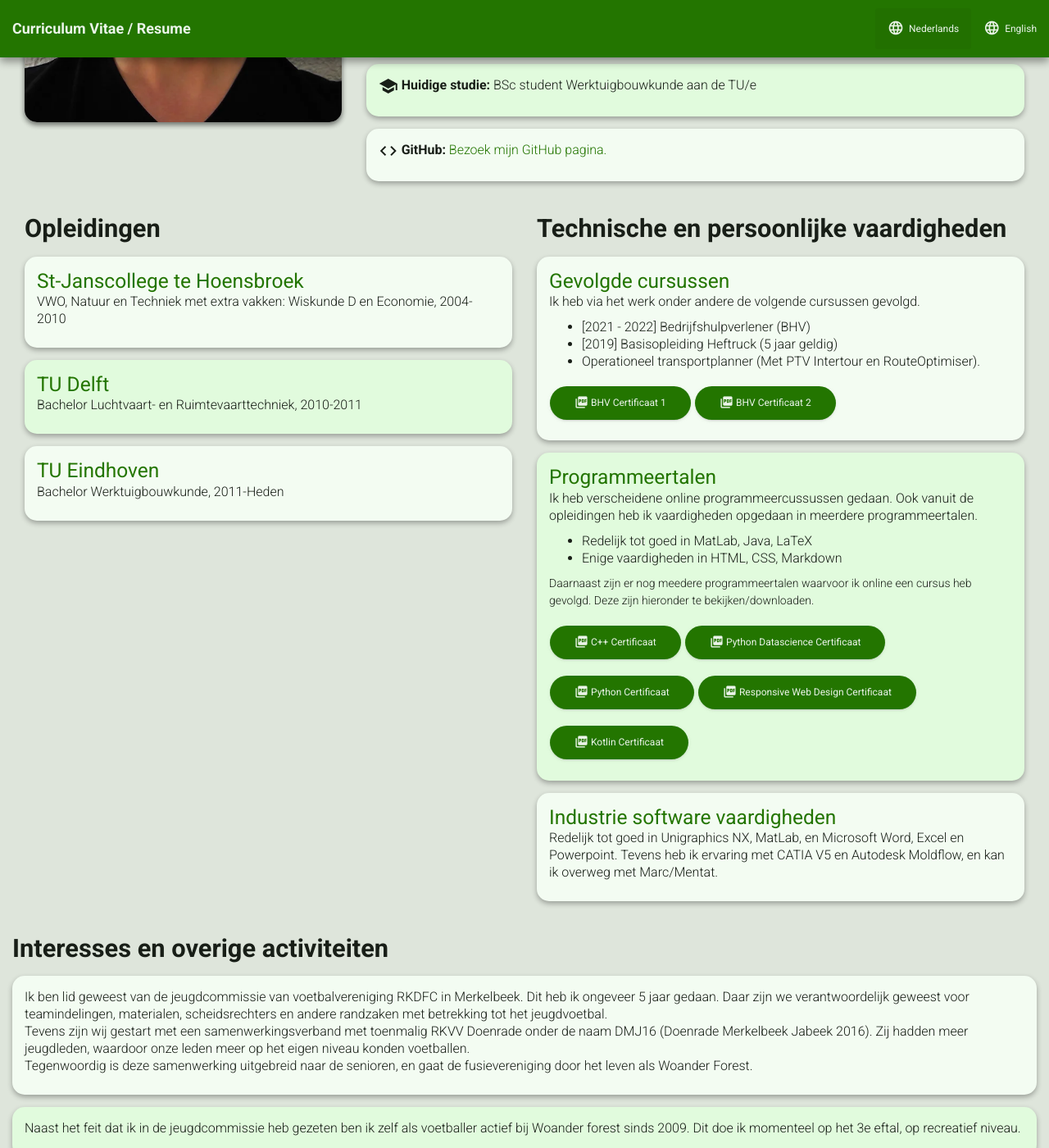
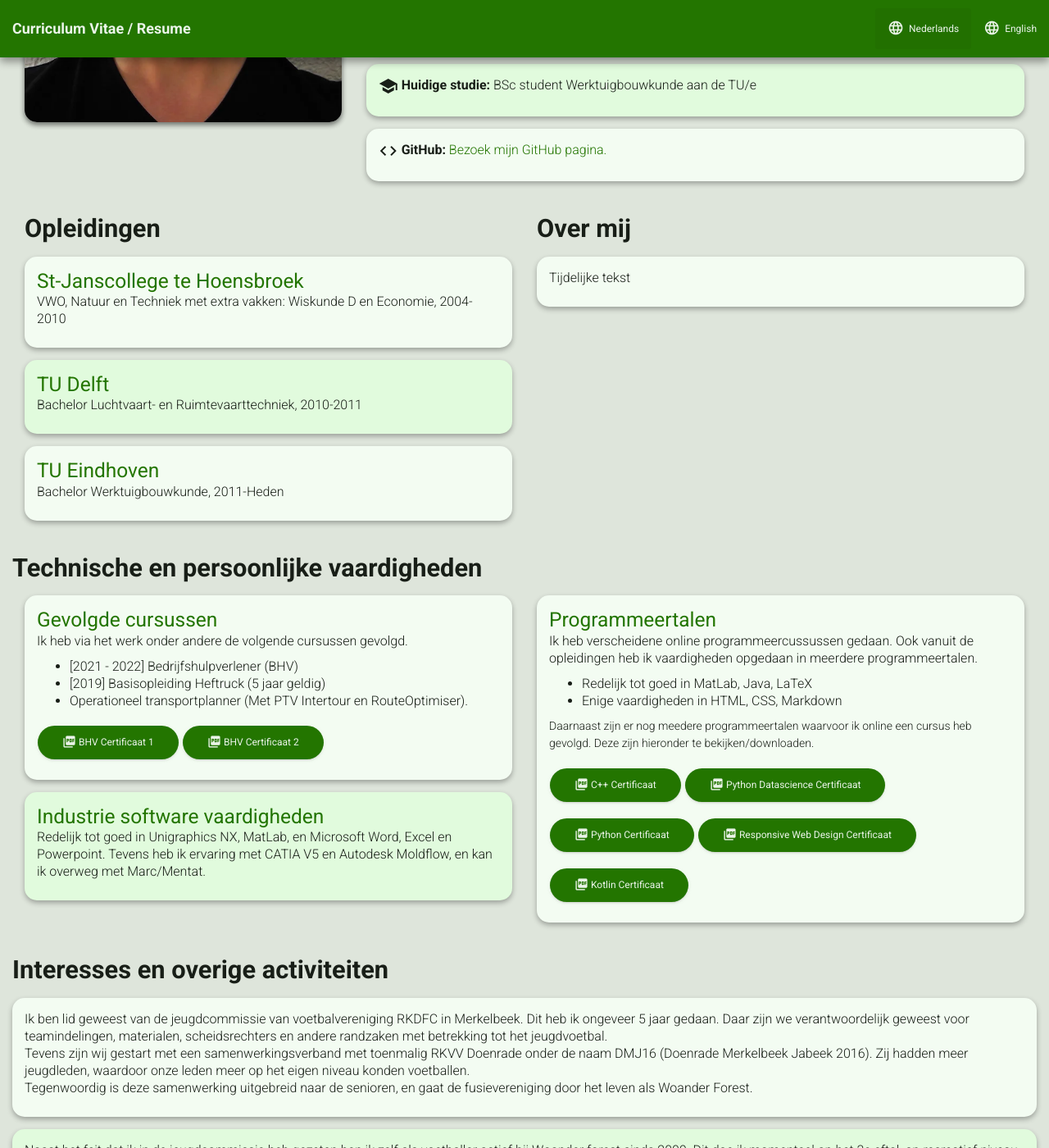
Before and after one commit to RoelD/CV, a Jekyll site: the page built from index.html, in a window 1280 px wide and 1400 px high, scrolled down 762 px. Shown: the whole window at 82% size. Built offline with Jekyll 4.4.1, drawn with Linux system fonts in a browser that asks for light colours.

Commit message:
index: switch sections

```diff
--- a/index.html
+++ b/index.html
@@ -71,7 +71,7 @@ trouble.
   </div>
 </section>
 
-<section class="educationTraining">
+<section class="educationAbout">
   <div class="container-fluid">
     <div class="col-sm-6">
       <h2><b>Opleidingen</b></h2>
@@ -95,7 +95,20 @@ trouble.
       </div>
     </div>
     <div class="col-sm-6">
-      <h2><b>Technische en persoonlijke vaardigheden</b></h2>
+      <h2><b>Over mij</b></h2>
+      <div class="card">
+        <div class="card-content-1">
+          <p>Tijdelijke tekst</p>
+        </div>
+      </div>
+    </div>
+  </div>
+</section>
+
+<section class="skills">
+  <div class="container-fluid">
+    <h2><b>Technische en persoonlijke vaardigheden</b></h2>
+    <div class="col-sm-6">
       <div class="card">
         <div class="card-content-1">
           <h3 class="card-title">Gevolgde cursussen</h3>
@@ -118,6 +131,14 @@ trouble.
       </div>
       <div class="card-accent">
         <div class="card-content-1">
+          <h3 class="card-title">Industrie software vaardigheden</h3>
+          <p>Redelijk tot goed in Unigraphics NX, MatLab, en Microsoft Word, Excel en Powerpoint. Tevens heb ik ervaring met CATIA V5 en Autodesk Moldflow, en kan ik overweg met Marc/Mentat.</p>
+        </div>
+      </div>
+    </div>
+    <div class="col-sm-6">
+      <div class="card">
+        <div class="card-content-1">
           <h3 class="card-title">Programmeertalen</h3>
           <p>Ik heb verscheidene online programmeercussussen gedaan. Ook vanuit de opleidingen heb ik vaardigheden opgedaan in meerdere programmeertalen.
           <ul>
@@ -134,12 +155,6 @@ trouble.
           <a class="btn btn-cv btn-round" href="{{ site.url }}/assets/certificates/Cert_Python.pdf"><i class="material-icons">picture_as_pdf</i> Python Certificaat</a>
           <a class="btn btn-cv btn-round" href="{{ site.url }}/assets/certificates/Cert_ResponsiveWebDesign.pdf"><i class="material-icons">picture_as_pdf</i> Responsive Web Design Certificaat</a>
           <a class="btn btn-cv btn-round" href="{{ site.url }}/assets/certificates/Cert_Kotlin.pdf"><i class="material-icons">picture_as_pdf</i> Kotlin Certificaat</a>
-        </div>
-      </div>
-      <div class="card">
-        <div class="card-content-1">
-          <h3 class="card-title">Industrie software vaardigheden</h3>
-          <p>Redelijk tot goed in Unigraphics NX, MatLab, en Microsoft Word, Excel en Powerpoint. Tevens heb ik ervaring met CATIA V5 en Autodesk Moldflow, en kan ik overweg met Marc/Mentat.</p>
         </div>
       </div>
     </div>
```
